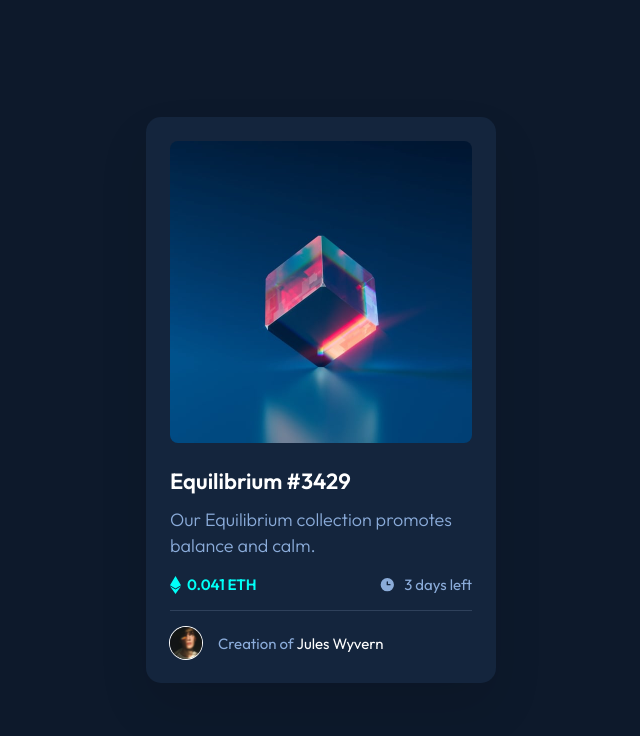
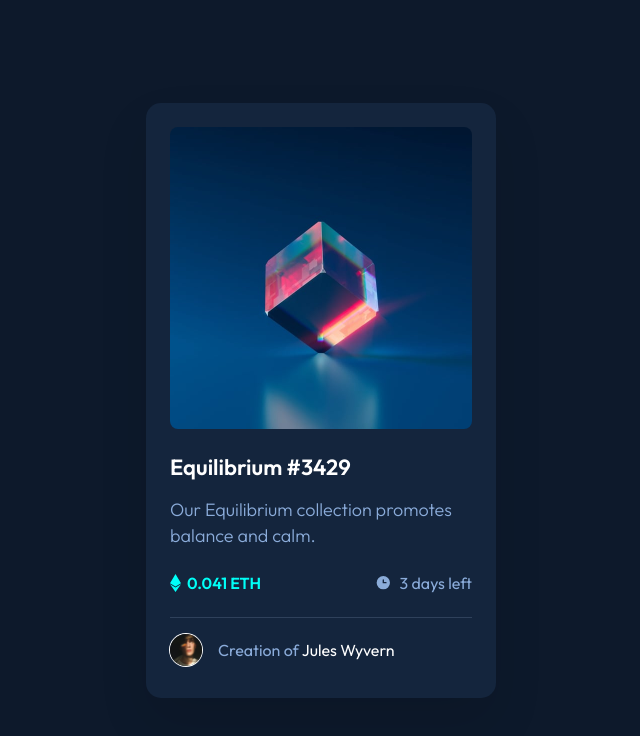
Before and after one commit to castx1981/NFT-preview-card-component, a website: page index.html in a window 1280 px wide. Shown: the whole page, without its empty margins (319-959 px from the left). Drawn offline with nearby package versions, Linux system fonts and the light colour scheme; files that its build step writes are made by us from their sources.

Commit message:
Fix the desktop version

```diff
--- a/index.html
+++ b/index.html
@@ -14,7 +14,7 @@
 <!-- Global Container -->
 <div class="flex items-center justify-center min-h-screen bg-main-dark-blue">
   <!-- Card Container -->
-  <div class="w-[327px] p-6 bg-card-dark-blue rounded-xl shadow-card sm:w-[350px]">
+  <div class="w-[327px] p-6 bg-card-dark-blue rounded-xl shadow-card sm:w-[350px] sm:pb-8">
     <!-- Banner -->
     <a class="block relative group" href="#" title="equilibrium">
       <img class="rounded-lg" src="images/image-equilibrium.jpg" alt=""/>
@@ -25,21 +25,21 @@
       <a class="inline-block font-semibold text-xl text-white hover:text-cyan transition-colors duration-500" href="#">
         Equilibrium #3429
       </a>
-      <p class="mt-3 font-light text-lg text-soft-blue">
+      <p class="mt-3 font-light text-lg text-soft-blue sm:mt-4">
         Our Equilibrium collection promotes balance and calm.
       </p>
-      <div class="mt-4 flex items-center">
+      <div class="mt-4 flex items-center sm:mt-6">
         <img src="images/icon-ethereum.svg" alt=""/>
-        <p class="ml-1.5 font-semibold text-sm text-cyan">0.041 ETH</p>
+        <p class="ml-1.5 font-semibold text-sm text-cyan sm:text-md">0.041 ETH</p>
         <img class="ml-auto" src="images/icon-clock.svg" alt=""/>
-        <p class="ml-2 text-sm text-soft-blue">3 days left</p>
+        <p class="ml-2 text-sm text-soft-blue sm:text-md">3 days left</p>
       </div>
-      <div class="mt-4 h-px w-full bg-line-dark-blue"></div>
+      <div class="mt-4 h-px w-full bg-line-dark-blue sm:mt-6"></div>
       <div class="mt-4 flex items-center">
         <div class="ring-1 ring-white rounded-full">
           <img class="w-8 h-8" src="images/image-avatar.png" alt="">
         </div>
-        <p class="ml-4 text-sm">
+        <p class="ml-4 text-sm sm:text-md">
           <span class="text-soft-blue">Creation of </span><a class="text-white hover:text-cyan transition-colors duration-500" href="#">Jules Wyvern</a>
         </p>
       </div>
--- a/tailwind.config.js
+++ b/tailwind.config.js
@@ -17,6 +17,7 @@ module.exports = {
       },
       fontSize: {
         'sm': ['15px', '19px'],
+        'md': ['16px', '20px'],
         'lg': ['18px', '26px'],
         'xl': ['22px', '28px'],
       },
```
